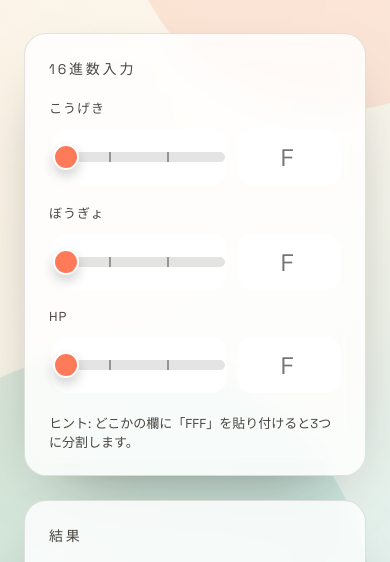
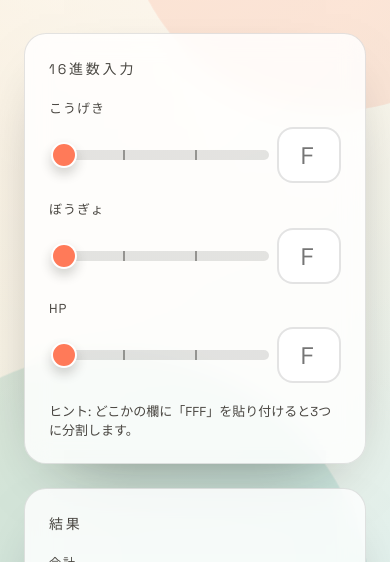
Before and after one commit to s-warashina/pokemon-go-tools, a website with bundled scripts: page src/index.html in a window 390 px wide. Shown: the part 208-770 px from the top of the page. Built offline with nearby package versions, Linux system fonts and the light colour scheme.

Commit message:
入力フィールドのクラス名を変更し、スタイルを統一

```diff
--- a/src/index.html
+++ b/src/index.html
@@ -41,6 +41,7 @@
                   aria-label="こうげきのスライダー"
                 />
                 <input
+                  class="stat-input"
                   id="atk"
                   name="attack"
                   type="text"
@@ -67,6 +68,7 @@
                   aria-label="ぼうぎょのスライダー"
                 />
                 <input
+                  class="stat-input"
                   id="def"
                   name="defense"
                   type="text"
@@ -93,6 +95,7 @@
                   aria-label="HPのスライダー"
                 />
                 <input
+                  class="stat-input"
                   id="hp"
                   name="hp"
                   type="text"
--- a/src/style.css
+++ b/src/style.css
@@ -270,7 +270,7 @@ h1 {
 }
 
 /* 16進入力欄の見た目。 */
-.field input {
+.stat-input {
   width: 100%;
   height: 64px;
   font-family: "IBM Plex Mono", ui-monospace, SFMono-Regular, Menlo, monospace;
@@ -279,19 +279,19 @@ h1 {
   letter-spacing: 0.12em;
   text-align: center;
   border-radius: 16px;
-  border: 2px solid transparent;
+  border: 2px solid var(--stroke);
   background: #fff;
   color: var(--ink);
   transition: border-color 0.2s ease, box-shadow 0.2s ease;
 }
 
-.field input:focus {
+.stat-input:focus {
   outline: none;
   border-color: var(--accent);
   box-shadow: 0 0 0 4px rgba(255, 122, 89, 0.2);
 }
 
-.field input.invalid {
+.stat-input.invalid {
   border-color: #e63946;
   box-shadow: 0 0 0 4px rgba(230, 57, 70, 0.15);
 }
@@ -393,13 +393,18 @@ h1 {
     grid-template-columns: 1fr minmax(76px, 104px);
   }
 
-  .field input {
+  .stat-input {
     height: 56px;
     font-size: 24px;
   }
 }
 
 @media (max-width: 600px) {
+  .field-row {
+    grid-template-columns: 1fr minmax(48px, 64px);
+    gap: 10px;
+  }
+
   .stat-slider {
     height: 10px;
   }
```
